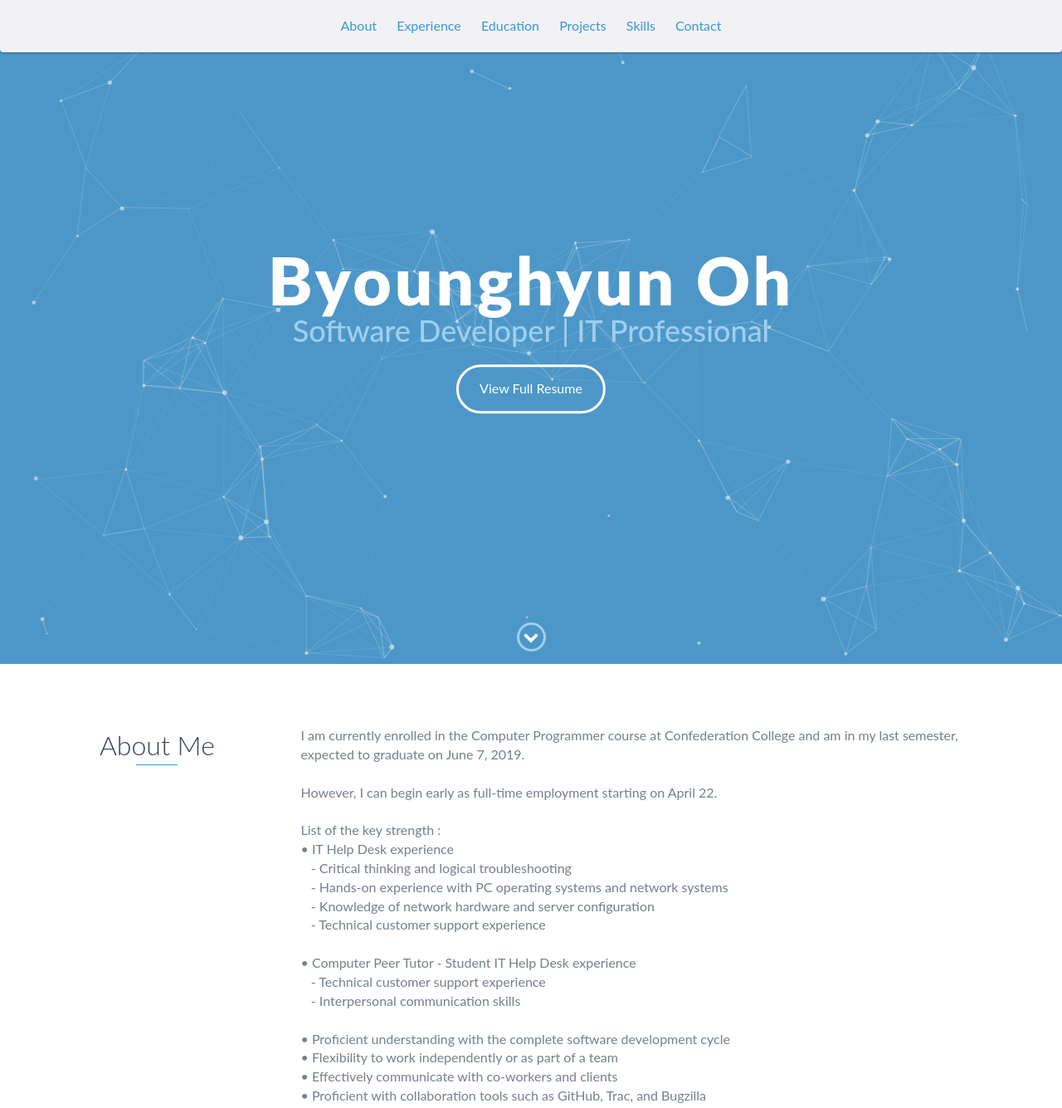
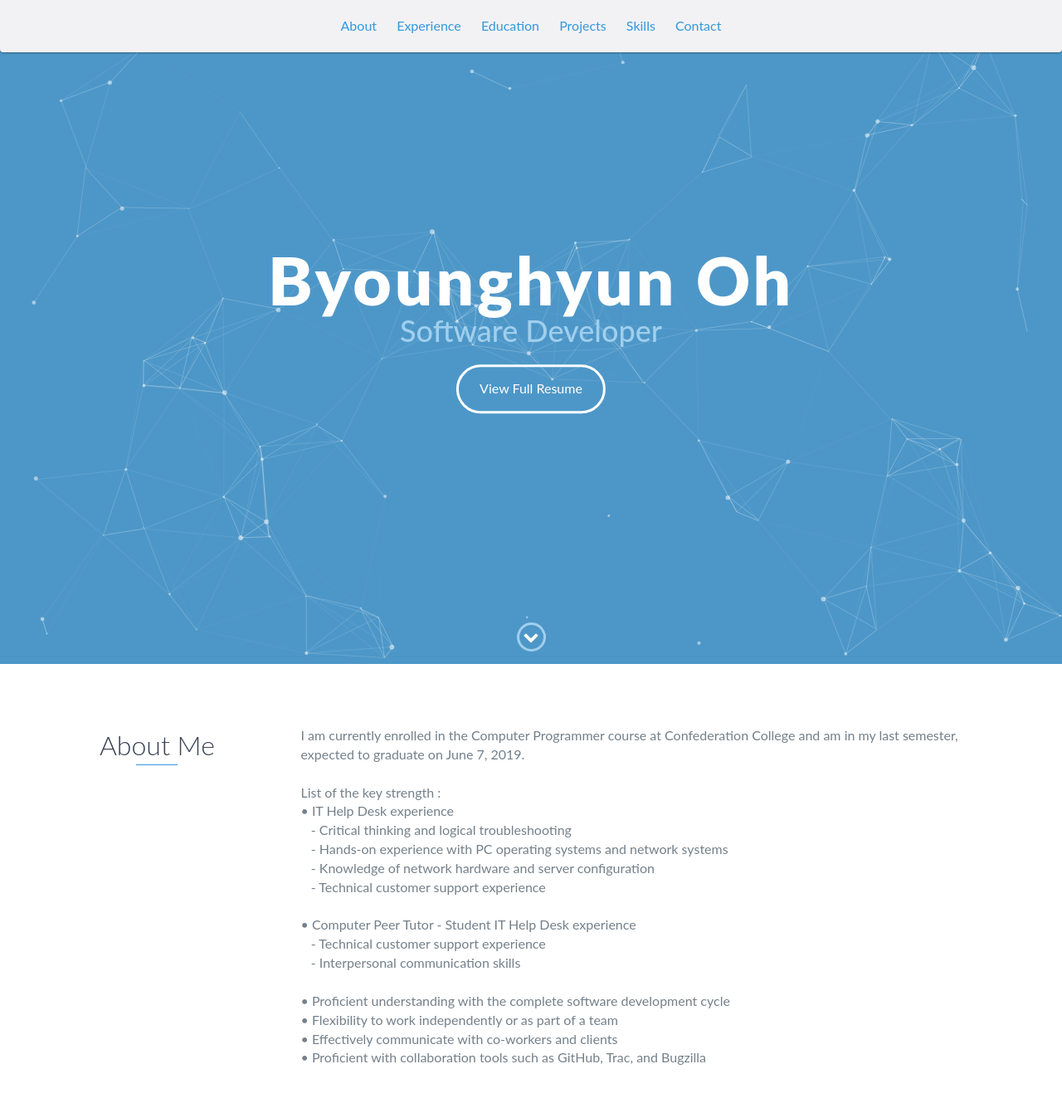
Before and after one commit to byounghyunoh/byounghyunoh.github.io, a website: page index.html in a window 1280 px wide. Shown: the top 1335 px of the page at 83% size. Drawn offline with nearby package versions, Linux system fonts and the light colour scheme.

Commit message:
Minor text modify

```diff
--- a/index.html
+++ b/index.html
@@ -51,7 +51,7 @@
         <div id="particles-js">
             <div id="lead-content">
                 <h1>Byounghyun Oh</h1>
-                <h2>Software Developer | IT Professional</h2>
+                <h2>Software Developer</h2>
                 <a href="/ByounghyunOh-Resume.pdf" class="btn-rounded-white">View Full Resume</a>
             </div>
             <!-- End #lead-content -->
@@ -77,9 +77,6 @@
                     <div class="col-md-9">
                         <p>
                             I am currently enrolled in the Computer Programmer course at Confederation College and am in my last semester, expected to graduate on June 7, 2019.
-
-                            <br/><br/>
-                            However, I can begin early as full-time employment starting on April 22.
 
                             <br/><br/>
                             List of the key strength :<br/>
```
Also changed, not shown: 1 other file.
